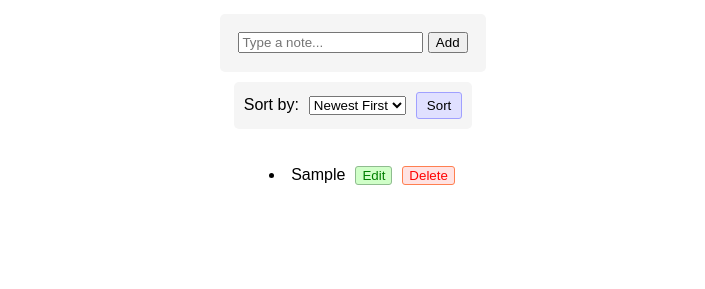
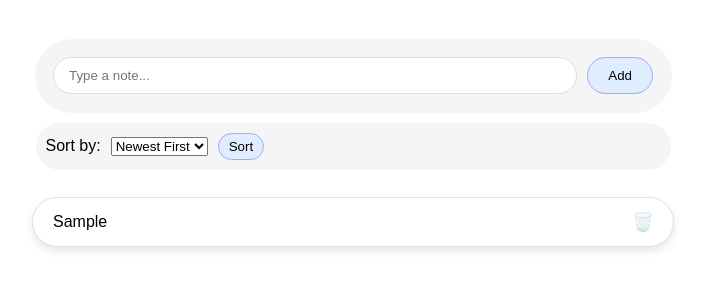
Before and after one commit to GlebGoodkovsky/simple_note_app, a plain HTML site: page index.html in a window 1280 px wide. Both pictures are taken after typing "Sample" into the empty fields and a click on the button "Add". Shown: the part 69-358 px from the top of the page, without its empty margins (287-992 px from the left). Drawn offline with Linux system fonts and the light colour scheme.

Commit message:
updated README and added new features like hovering effects and updated the look of the app

```diff
--- a/index.html
+++ b/index.html
@@ -1,11 +1,11 @@
 <!DOCTYPE html>
 <html lang="en">
+<head>
+    <meta charset="UTF-8">
+    <meta name="viewport" content="width=device-width, initial-scale=1.0">
+    <title>Simple Note App</title>
     <link rel="stylesheet" href="styles.css">
-
-<head>
-    <title>Simple Note App</title>
 </head>
-
 <body>
     <h1>My Notes</h1>
 
@@ -13,8 +13,6 @@
         <input id="note-input" placeholder="Type a note...">
         <button id="add-button">Add</button>
     </div>
-
-<!--new code start here-->
 
     <div id="sort-controls">
         <label for="sort-method">Sort by:</label>
@@ -27,11 +25,8 @@
         <button id="sort-button">Sort</button>
     </div>
 
-<!--new code start here-->
-
     <ul id="notes-list"></ul>
 
     <script src="simple_note_app.js"></script>
-
 </body>
 </html>
--- a/simple_note_app.js
+++ b/simple_note_app.js
@@ -10,9 +10,8 @@ const noteTimestamps = {}; // Object to store note creation times
 //new code ends here
 
 const saveNotes = () => {
-
-// New: Enhanced saving to include note IDs and timestamps
-//new code starts here
+  // Modified: Enhanced saving to include note IDs and timestamps
+  //modified code starts here
   const noteData = Array.from(notesList.children).map(note => ({
     text: note.querySelector('span').textContent, // Note content
     id: note.dataset.id, // Unique identifier
@@ -20,8 +19,7 @@ const saveNotes = () => {
   }));
 
   localStorage.setItem('notes', JSON.stringify(noteData)); // Save full data
-//new code ends here
-
+  //modified code ends here
 };
 
 const buildNote = (text) => {
@@ -29,46 +27,75 @@ const buildNote = (text) => {
     const textSpan = document.createElement('span');
     textSpan.textContent = text;
 
-// New: Add unique ID and track creation time
-//new code starts here
+    // New: Add unique ID and track creation time
+    //new code starts here
     const noteId = 'note-' + Date.now(); // Generate unique ID
     newNote.dataset.id = noteId; // Attach to DOM element
     noteTimestamps[noteId] = Date.now(); // Store creation time
-//new code ends here
+    //new code ends here
 
-    const editButton = document.createElement('button');
-    editButton.textContent = "Edit";
-    editButton.className = "edit-btn";
+    // Modified: Replaced edit/delete buttons with new interaction model
+    //modified code starts here
+    // delete new button code start here
+    // Create delete button with trash bin emoji
+    const deleteButton = document.createElement('button');
+    deleteButton.textContent = '🗑️'; // Trash bin emoji
+    deleteButton.className = "delete-btn";
+    deleteButton.addEventListener('click', (e) => {
+        // Prevent click event from triggering edit mode
+        e.stopPropagation();
 
-    editButton.addEventListener('click', () => {
-
-        if (editButton.textContent === "Edit") {
-            textSpan.contentEditable = true;
-            textSpan.focus();
-            editButton.textContent = "Save";
-        } else {
-            textSpan.contentEditable = false;
-            editButton.textContent = "Edit";
-
-            saveNotes();
-        }
-    });
-
-    const deleteButton = document.createElement('button');
-    deleteButton.textContent = "Delete";
-    deleteButton.className = "delete-btn";
-
-
-    deleteButton.addEventListener('click', () => {
+        // Remove note and save
+        delete noteTimestamps[noteId];
         newNote.remove();
         saveNotes();
     });
 
+    // Add delete button to note
+    newNote.appendChild(deleteButton);
+    //delete new code end here
+
+    // Add text span to note
     newNote.appendChild(textSpan);
-    newNote.appendChild(editButton);
-    newNote.appendChild(deleteButton);
+
+    //new functionality hovering start here
+    // Click to edit functionality with delete button exclusion
+    newNote.addEventListener('click', (e) => {
+        // Only make editable if not already editing and not clicking on delete button
+        if (!newNote.classList.contains('editing') && e.target !== deleteButton) {
+            newNote.classList.add('editing');
+            textSpan.contentEditable = true;
+            textSpan.focus();
+
+            // Move cursor to end of text
+            const range = document.createRange();
+            const sel = window.getSelection();
+            range.selectNodeContents(textSpan);
+            range.collapse(false);
+            sel.removeAllRanges();
+            sel.addRange(range);
+        }
+    });
+
+    // Save on blur (when clicking outside)
+    textSpan.addEventListener('blur', () => {
+        newNote.classList.remove('editing');
+        textSpan.contentEditable = false;
+        saveNotes();
+    });
+
+    // Handle Enter key to save
+    textSpan.addEventListener('keydown', (e) => {
+        if (e.key === 'Enter') {
+            e.preventDefault();
+            textSpan.blur(); // Triggers the blur event to save
+        }
+    });
+    //new functionality hovering end here
+    //modified code ends here
+
+    // Add note to list
     notesList.appendChild(newNote);
-
 };
 
 // New: Sorting functionality implementation
@@ -116,7 +143,7 @@ addButton.addEventListener('click', function() {
 });
 
 // Modified: Enhanced note loading with timestamp restoration
-//new modified code starts here
+//modified code starts here
 const savedNotes = JSON.parse(localStorage.getItem('notes') || '[]');
 savedNotes.forEach(note => {
     buildNote(note.text); // Recreate note
@@ -124,4 +151,4 @@ savedNotes.forEach(note => {
         noteTimestamps[note.id] = note.timestamp; // Restore timestamp
     }
 });
-//new modified code ends here
+//modified code ends here
--- a/styles.css
+++ b/styles.css
@@ -1,3 +1,6 @@
+/* === BASE STYLES MODIFIED START === */
+/* Modified: Improved container styling with rounded corners and spacing */
+/*modified code starts here*/
 body {
     font-family: sans-serif;
     align-items: center;
@@ -5,23 +8,152 @@ body {
     flex-direction: column;
 }
 
-#notes-list li {
-    padding: 6px;
+#input-container {
+    background-color: #f5f5f5;
+    margin: 20px 0;
+    padding: 18.5px;
+    border-radius: 40px; /* Changed from 5px to 40px */
+    width: 80%; /* Added width */
+    max-width: 600px; /* Added max-width */
+    display: flex; /* Changed to flex layout */
+    gap: 10px; /* Added gap */
 }
 
-#notes-list button {
-    margin-left: 10px;
+#note-input {
+    flex: 1; /* Takes available space */
+    padding: 10px 15px; /* Added padding */
+    border-radius: 20px; /* Added rounded corners */
+    border: 1px solid #ddd; /* Added border */
+}
+
+#add-button {
+    padding: 10px 20px; /* Added padding */
+    border-radius: 20px; /* Added rounded corners */
+    background-color: #e0edff;
+    border: 1px solid #9fa8ff;
     cursor: pointer;
 }
 
-#input-container {
+#sort-controls {
+    margin: 15px 0;
+    margin-top: -10px;
+    padding: 10px;
     background-color: #f5f5f5;
-    margin: 5px 10;
-    margin-top: -5px;
-    padding: 18.5px;
-    border-radius: 5px;
+    border-radius: 40px; /* Changed from 5px to 40px */
+    display: flex;
+    align-items: center;
+    gap: 10px;
+    width: 80%; /* Added width */
+    max-width: 615px; /* Added max-width */
 }
 
+#sort-button {
+    padding: 5px 10px;
+    cursor: pointer;
+    background-color: #e0edff;
+    border: 1px solid #a0a9ff;
+    border-radius: 15px; /* Changed from 3px to 15px */
+}
+/*modified code ends here*/
+
+/* New: Remove focus outlines globally */
+/*new code starts here*/
+*:focus {
+    outline: none !important;
+}
+/*new code ends here*/
+
+/* Modified: Complete note styling overhaul */
+/*modified code starts here*/
+/* === NOTE STYLING STARTS === */
+#notes-list {
+    display: flex;
+    flex-direction: column;
+    align-items: center;
+    width: 80%;
+    max-width: 590px;
+    padding: 0;
+    margin: 0 auto;
+    list-style-type: none; /* Removed bullet points */
+}
+
+#notes-list li {
+    margin-top: 12px;
+    padding: 0;
+    border-radius: 40px; /* Added rounded corners */
+    box-shadow: 0 4px 8px rgba(0,0,0,0.1); /* Added shadow */
+    background-color: #fff;
+    transition: all 0.3s ease; /* Added transition */
+    border: 1px solid #e0e0e0;
+    position: relative;
+    width: 100%;
+    overflow: hidden;
+    padding-right: 50px; /* Added space for delete button */
+}
+
+#notes-list li span {
+    display: block;
+    width: 100%;
+    word-wrap: break-word; /* Improved text wrapping */
+    white-space: pre-wrap; /* Preserve line breaks */
+    padding: 15px 20px; /* Added padding */
+    box-sizing: border-box; /* Include padding in width */
+    cursor: pointer;
+}
+
+#notes-list li:hover {
+    background-color: #f4f7fa; /* Hover background */
+    transform: translateY(-2px); /* Lift effect */
+    box-shadow: 0 5px 10px rgba(0,0,0,0.15); /* Enhanced shadow */
+}
+
+#notes-list li.editing {
+    box-shadow: 0 0 0 2px #4a90e2; /* Blue border when editing */
+    background-color: #f0f7ff; /* Light blue background */
+}
+/* === NOTE STYLING ENDS === */
+/*modified code ends here*/
+
+/* New: Delete button styling with hover effects */
+/*new code starts here*/
+/* === DELETE BUTTON STYLING STARTS === */
+.delete-btn {
+    position: absolute;
+    top: 50%;
+    right: 15px;
+    transform: translateY(-50%);
+    background: none;
+    border: none;
+    cursor: pointer;
+    opacity: 0.3; /* Partially visible by default */
+    transition: all 0.3s ease; /* Smooth transition */
+    width: 30px;
+    height: 30px;
+    display: flex;
+    align-items: center;
+    justify-content: center;
+    border-radius: 50%; /* Circular button */
+    font-size: 18px;
+}
+
+#notes-list li:hover .delete-btn {
+    opacity: 1; /* Fully visible on hover */
+    background-color: #fcdee2; /* Light red background */
+}
+
+.delete-btn:hover {
+    transform: translateY(-50%) scale(1.1); /* Slight enlargement */
+}
+
+.delete-btn:active {
+    transform: translateY(-50%) scale(0.95); /* Click effect */
+}
+/* === DELETE BUTTON STYLING ENDS === */
+/*new code ends here*/
+
+/* Removed: Old button styles (edit-btn and delete-btn) */
+/*deleted code starts here*/
+/*
 #notes-list .edit-btn {
     color: green;
     background-color: rgb(208, 255, 200);
@@ -35,21 +167,5 @@ body {
     border-radius: 3px;
     border: 1px solid coral;
 }
-
-#sort-controls {
-    margin: 15px 0;
-    margin-top: 10px;
-    padding: 10px;
-    background-color: #f5f5f5;
-    border-radius: 5px;
-    display: flex;
-    align-items: center;
-    gap: 10px;
-}
-#sort-button {
-    padding: 5px 10px;
-    cursor: pointer;
-    background-color: #e0e0ff;
-    border: 1px solid #a0a0ff;
-    border-radius: 3px;
-}
+*/
+/*deleted code ends here*/
```
Also changed, not shown: 1 other file. Lines whose indentation alone changed are shown as unchanged.
